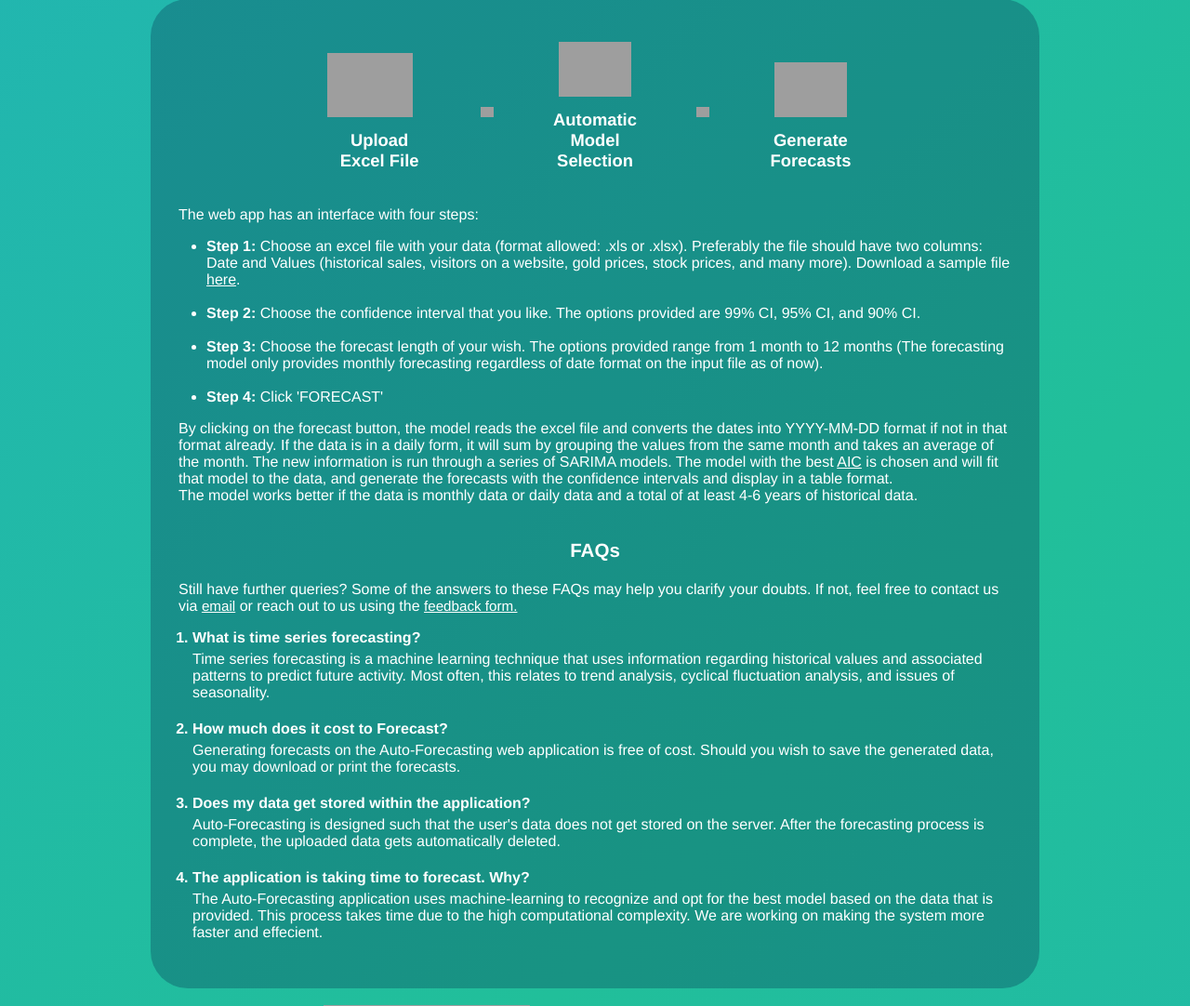
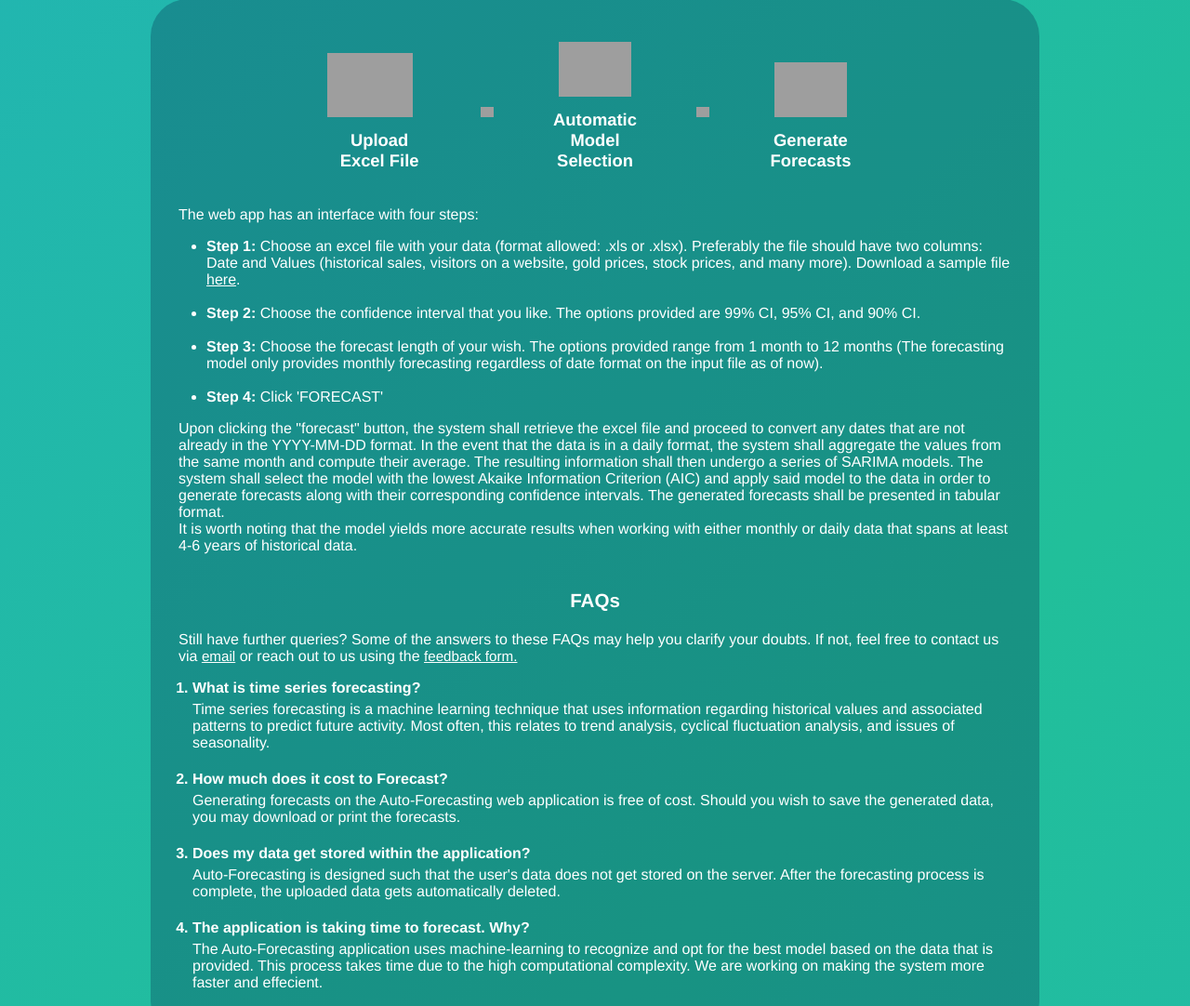
Before and after one commit to SughoshKulkarni/Auto-Forecasting, a Flask app: page /help in a window 1280 px wide. Shown: the part 408-1490 px from the top of the page at 93% size. Run offline with Flask 2, Linux system fonts and the light colour scheme; grey boxes are pictures that could not be loaded.

Commit message:
Updated help

```diff
--- a/templates/help.html
+++ b/templates/help.html
@@ -403,9 +403,9 @@ The web app has an interface with four steps:
 </ul>
 
 
-By clicking on the forecast button, the model reads the excel file and converts the dates into YYYY-MM-DD format if not in that format already. If the data is in a daily form, it will sum by grouping the values from the same month and takes an average of the month. The new information is run through a series of SARIMA models. The model with the best <a href="https://en.wikipedia.org/wiki/Akaike_information_criterion" style="color: white" target="_blank">AIC</a> is chosen and will fit that model to the data, and generate the forecasts with the confidence intervals and display in a table format.
+Upon clicking the "forecast" button, the system shall retrieve the excel file and proceed to convert any dates that are not already in the YYYY-MM-DD format. In the event that the data is in a daily format, the system shall aggregate the values from the same month and compute their average. The resulting information shall then undergo a series of SARIMA models. The system shall select the model with the lowest Akaike Information Criterion (AIC) and apply said model to the data in order to generate forecasts along with their corresponding confidence intervals. The generated forecasts shall be presented in tabular format.
 <br>
-The model works better if the data is monthly data or daily data and a total of at least 4-6 years of historical data.
+It is worth noting that the model yields more accurate results when working with either monthly or daily data that spans at least 4-6 years of historical data.
   <br><br>
 </div>
 <a style="color:white;text-decoration:none;font-family:Helvetica;font-size:110%"><h3>FAQs</h3></a>
```
